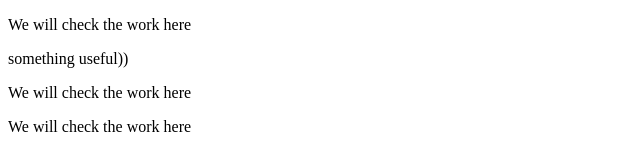
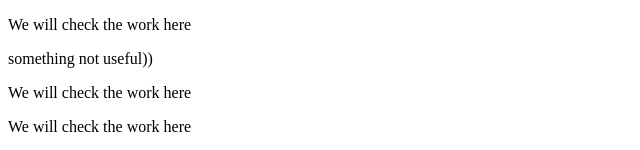
Before and after one commit to TemchenkoVolodymyr/CourseReactProject, a React (Create React App) app: page / in a window 1280 px wide. Shown: the top 150 px of the page, without its empty margins (0-640 px from the left). Built offline with nearby package versions, Linux system fonts and the light colour scheme.

Commit message:
feature: show conflicts in GIT

```diff
--- a/src/App.js
+++ b/src/App.js
@@ -4,7 +4,7 @@ function App() {
   return (
     <div>
       <p>We will check the work here </p>
-      <p>something useful))</p>
+      <p>something not useful))</p>
       <p>We will check the work here </p>
       <p>We will check the work here </p>
       <button>Click Here</button>
```
